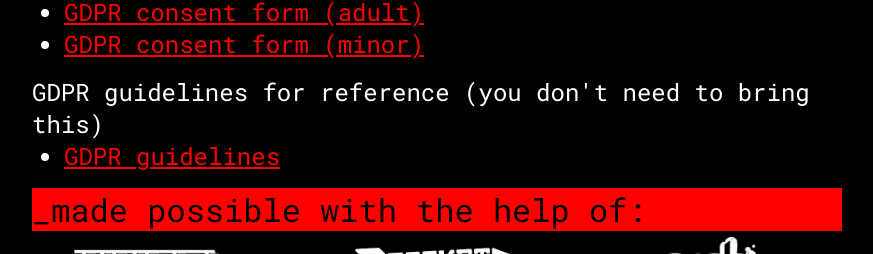
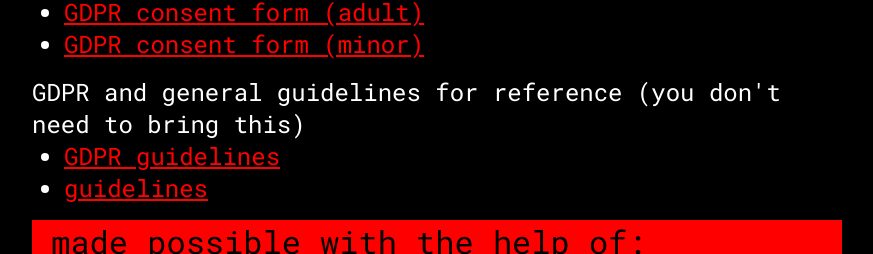
Before and after one commit to erevanayen/kf-2025, a Next.js app: page / in a window 1280 px wide. Shown: the part 1714-1968 px from the top of the page, without its empty margins (203-1076 px from the left). Built offline with nearby package versions, Linux system fonts and the light colour scheme.

Commit message:
feat: propozicia dokument added

```diff
--- a/app/page.tsx
+++ b/app/page.tsx
@@ -48,6 +48,7 @@
     gdprAdult: string;
     gdprMinor: string;
     gdprGuidelines: string;
+    guidelines: string;
   };
 }
 
@@ -181,6 +182,9 @@
             <li className={styles.text3}>
               <Link href="/documents/gdpr-guidelines.pdf" download className={styles.colRed}>{dictionary.documents.gdprGuidelines}</Link>
             </li>
+            <li className={styles.text3}>
+              <Link href="/documents/propozicia.pdf" download className={styles.colRed}>{dictionary.documents.guidelines}</Link>
+            </li>
           </ul>
           </div>
         </div>
--- a/dictionaries/cs.json
+++ b/dictionaries/cs.json
@@ -35,11 +35,12 @@
     "desc2": "Jezdci pod 18 let budou potřebovat tyto dokumenty podepsané svým legálním zástupcem.",
     "desc3": "Pokud přinesete vyplněné dokumenty, bude vaše registrace rychlejší.",
     "desc4": "Dokumenty ke stažení zde",
-    "desc5": "GDPR směrnice pro referenci (není potřeba tisknout)",
+    "desc5": "GDPR směrnice a propozice pro referenci (není potřeba tisknout)",
     "safetyAdult": "Prohlášení k odpovědnosti (dospělý)",
     "safetyMinor": "Prohlášení k odpovědnosti (nezletilý)",
     "gdprAdult": "GDPR souhlas (dospělý)",
     "gdprMinor": "GDPR souhlas (nezletilý)",
-    "gdprGuidelines": "GDPR směrnice"
+    "gdprGuidelines": "GDPR směrnice",
+    "guidelines": "propozice"
   }
 }
--- a/dictionaries/en.json
+++ b/dictionaries/en.json
@@ -35,11 +35,12 @@
     "desc2": "Riders under 18 years will need these documents signed by their legal guardian.",
     "desc3": "If you bring filled-in documents, your signing process will be faster.",
     "desc4": "You can download the documents here",
-    "desc5": "GDPR guidelines for reference (you don't need to bring this)",
+    "desc5": "GDPR and general guidelines for reference (you don't need to bring this)",
     "safetyAdult": "Safety waiver (adult)",
     "safetyMinor": "Safety waiver (minor)",
     "gdprAdult": "GDPR consent form (adult)",
     "gdprMinor": "GDPR consent form (minor)",
-    "gdprGuidelines": "GDPR guidelines"
+    "gdprGuidelines": "GDPR guidelines",
+    "guidelines": "guidelines"
   }
 }
```
Also changed, not shown: 1 other file (tests, documents, lock files or other folders).
